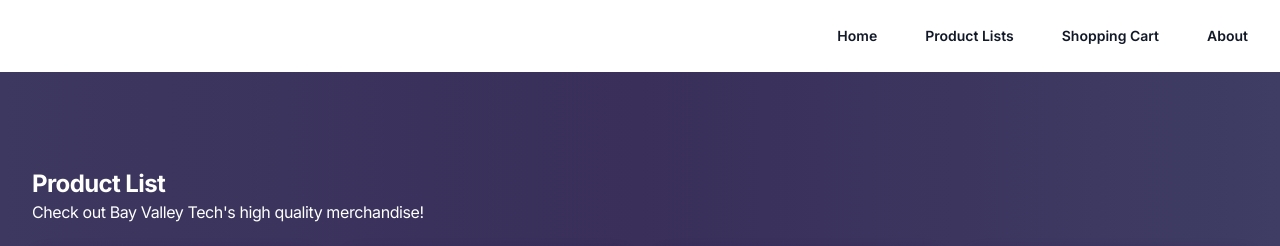
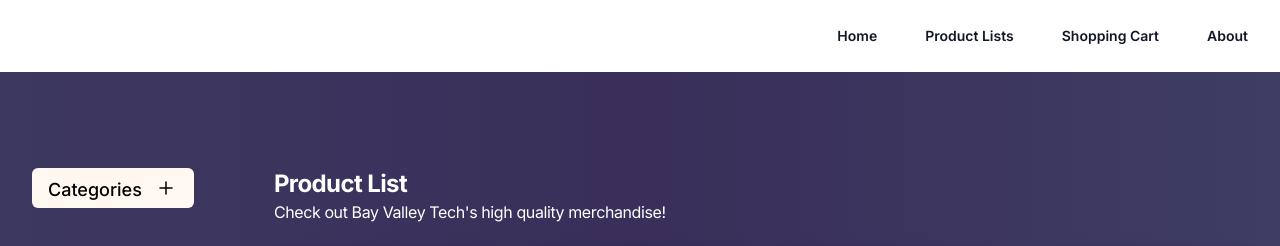
Before and after one commit to Bay-Valley-Tech-Code-Academy/UI-Tool-Kit, a Next.js app: page /productlists in a window 1280 px wide. Shown: the top 246 px of the page. Built offline with nearby package versions, Linux system fonts and the light colour scheme.

Commit message:
finished overall design for category dropdown menu

```diff
--- a/src/app/productlists/page.js
+++ b/src/app/productlists/page.js
@@ -1,10 +1,50 @@
 import products from '../data/products';
-
+import { Menu, MenuButton, MenuItem, MenuItems } from '@headlessui/react';
+import { PlusSmallIcon } from '@heroicons/react/24/outline';
 
 export default function ProductList() {
   return (
     <div className="bg-gradient-to-r from-[#3D3860] via-[#392F5A] to-[#3F3D64]">
-      <div className="mx-auto max-w-2xl px-4 py-16 sm:px-6 sm:py-24 lg:max-w-7xl lg:px-8">
+      <div className="mx-auto max-w-2xl px-4 py-16 sm:px-6 sm:py-24 lg:max-w-7xl lg:px-8 flex gap-20">
+        <div className="bg-[#FFF8F0] py-2 p-4 h-10 rounded-md">
+          <Menu>
+            <MenuButton className="inline-flex gap-3">
+              <p className="font-medium text-lg">Categories</p>
+              <PlusSmallIcon className="size-6" />
+            </MenuButton>
+            <MenuItems
+              transition
+              anchor="bottom left"
+              className="origin-top-right border border-white/5 bg-[#FFF8F0] -mt-1 p-4 w-40 rounded-md"
+            >
+              <MenuItem>
+                <button className="group flex p-1 data-[focus]:bg-grey/50">
+                  Items
+                </button>
+              </MenuItem>
+              <div className="my-1 h-px bg-black/5" />
+              <MenuItem>
+                <button className="group flex p-1">
+                  Hoodies
+                </button>
+              </MenuItem>
+              <div className="my-1 h-px bg-black/5" />
+              <MenuItem>
+                <button className="group flex p-1">
+                  Shirts
+                </button>
+              </MenuItem>
+              <div className="my-1 h-px bg-black/5" />
+              <MenuItem>
+                <button className="group flex p-1">
+                  Miscellaneous
+                </button>
+              </MenuItem>
+            </MenuItems>
+
+          </Menu>
+        </div>
+        <div>
           <h2 className="text-2xl font-bold tracking-tight text-white">Product List</h2>
           <p className="tracking-tight text-white">Check out Bay Valley Tech's high quality merchandise!</p>
 
@@ -42,5 +82,6 @@
           </div>
         </div>
       </div>
+    </div>
   )
 }
```
Lines whose indentation alone changed are shown as unchanged.
